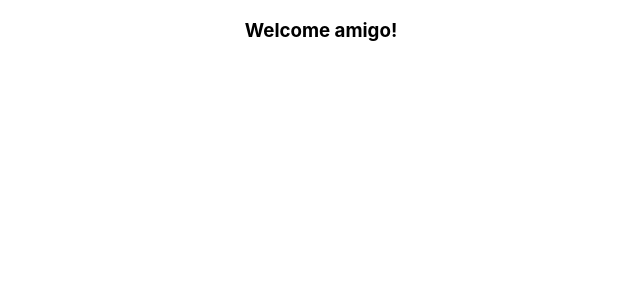
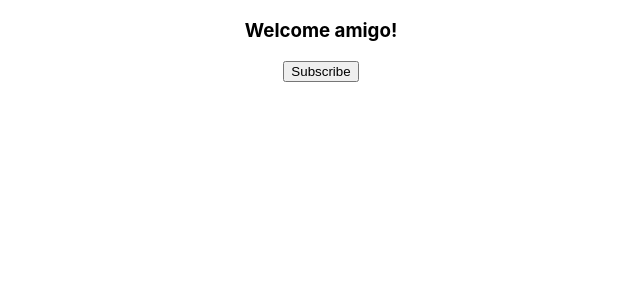
Before and after one commit to frizio/demo-react-app, a React (Create React App) app: page / in a window 1280 px wide. Shown: the top 300 px of the page, without its empty margins (319-959 px from the left). Built offline with nearby package versions, Linux system fonts and the light colour scheme.

Commit message:
Stae example completed

```diff
--- a/src/components/Message.js
+++ b/src/components/Message.js
@@ -9,10 +9,24 @@
     }
   }
 
+  changeMessage() {
+    this.setState(
+      {
+        message: 'Thank you for subscribing'
+      }
+    );
+  }
+
   render() {
-    console.log(this.props);
-  return <h3>{this.state.message}!</h3>
+    console.log(this.state);
+    return (
+      <div>
+        <h3>{this.state.message}!</h3>
+        <button onClick={()=> this.changeMessage()}>Subscribe</button>
+      </div>
+    );
   }
+
 }
 
 export default Message
```
